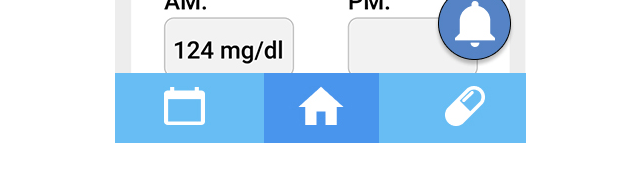
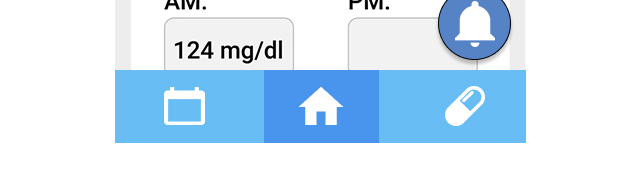
Before and after one commit to timschutz/UX_UI_Final_Project, a plain HTML site: page index.html in a window 1280 px wide. Shown: the part 607-788 px from the top of the page, 320-960 px from the left. Drawn offline with Linux system fonts and the light colour scheme.

Commit message:
updated css

```diff
--- a/css/style.css
+++ b/css/style.css
@@ -81,9 +81,13 @@ h3{
 
 /* ***FOOTER*** */
 
+.footer{
+    height: 73px;
+    display: flex;
+}
 .ft_left{
-    float: left;
+    /* float: left; */
 }
 .ft_right{
-    float: right;
+    /* float: right; */
 }
```
